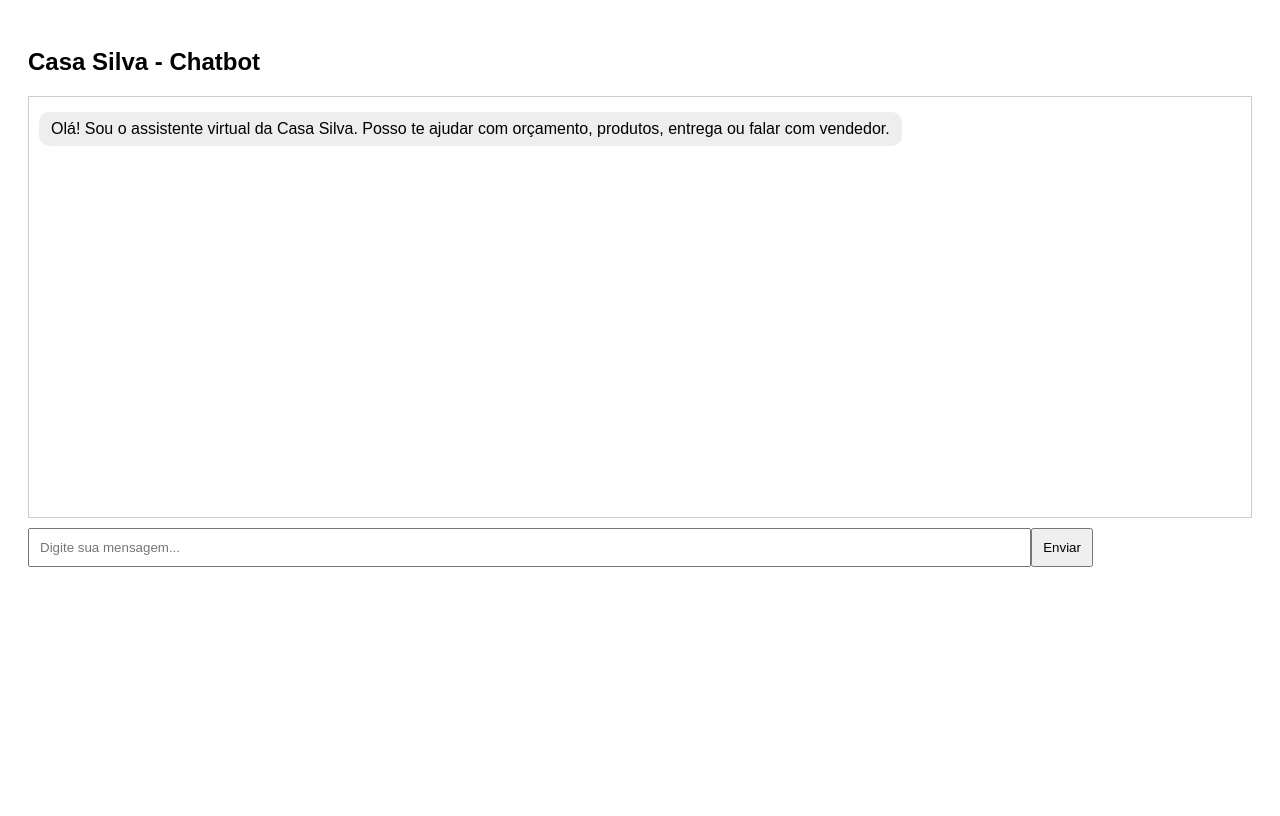
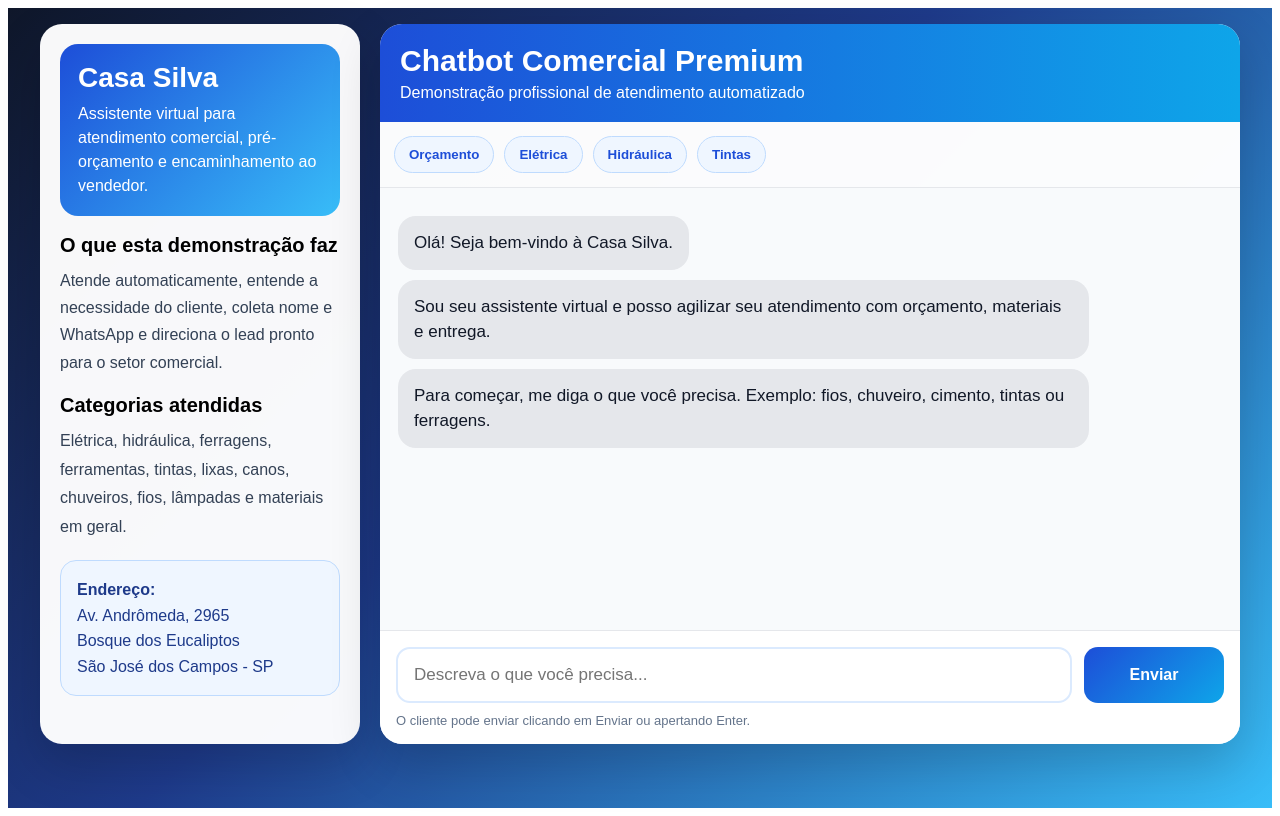
Before and after one commit to Cacohome/chatbot-casa-silva, a React (Vite) app: page / in a window 1280 px wide. Built offline with nearby package versions, Linux system fonts and the light colour scheme.

Commit message:
Update App.jsx

```diff
--- a/src/App.jsx
+++ b/src/App.jsx
@@ -1,73 +1,227 @@
-import { useState } from "react";
+import React, { useState } from "react";
 
 export default function App() {
+  const [step, setStep] = useState("inicio");
+  const [input, setInput] = useState("");
+  const [lead, setLead] = useState({
+    necessidade: "",
+    nome: "",
+    telefone: "",
+  });
+
   const [messages, setMessages] = useState([
     {
       role: "bot",
-      text: "Olá! Sou o assistente virtual da Casa Silva. Posso te ajudar com orçamento, produtos, entrega ou falar com vendedor.",
+      text: "Olá! Seja bem-vindo à Casa Silva.",
+    },
+    {
+      role: "bot",
+      text: "Sou seu assistente virtual e posso agilizar seu atendimento com orçamento, materiais e entrega.",
+    },
+    {
+      role: "bot",
+      text: "Para começar, me diga o que você precisa. Exemplo: fios, chuveiro, cimento, tintas ou ferragens.",
     },
   ]);
 
-  const [input, setInput] = useState("");
-
-  function getBotReply(msg) {
-    const text = msg.toLowerCase();
-
-    if (text.includes("orçamento") || text.includes("preço")) {
-      return "Perfeito! Me diga os produtos e quantidades que você precisa que eu monto um orçamento.";
+  function addMessage(role, text) {
+    setMessages((prev) => [...prev, { role, text }]);
   }
 
-    if (text.includes("fio") || text.includes("lâmpada")) {
-      return "Temos fios, cabos, lâmpadas e materiais elétricos em geral. Quer que eu monte um orçamento?";
+  function tratarNecessidade(texto) {
+    const text = texto.toLowerCase();
+
+    if (text.includes("cimento")) return "Perfeito. Já identifiquei interesse em cimento.";
+    if (text.includes("tijolo")) return "Ótimo. Já identifiquei interesse em tijolos.";
+    if (text.includes("fio") || text.includes("cabo")) return "Perfeito. Já identifiquei interesse em fios e cabos.";
+    if (text.includes("chuveiro")) return "Ótimo. Já identifiquei interesse em chuveiros.";
+    if (text.includes("tinta") || text.includes("lixa")) return "Perfeito. Já identifiquei interesse em tintas e acabamento.";
+    if (text.includes("cano") || text.includes("hidrául")) return "Ótimo. Já identifiquei interesse em materiais hidráulicos.";
+    if (text.includes("ferragem") || text.includes("ferramenta")) return "Perfeito. Já identifiquei interesse em ferragens e ferramentas.";
+
+    return "Perfeito. Já registrei sua necessidade.";
   }
 
-    if (text.includes("cano") || text.includes("chuveiro")) {
-      return "Temos canos, conexões, chuveiros e materiais hidráulicos. Me diga o que precisa.";
+  function enviarMensagem(textoManual) {
+    const texto = (textoManual ?? input).trim();
+    if (!texto) return;
+
+    addMessage("user", texto);
+
+    if (step === "inicio") {
+      setLead((prev) => ({ ...prev, necessidade: texto }));
+      addMessage("bot", tratarNecessidade(texto));
+      addMessage("bot", "Agora me informe seu nome para eu registrar seu pré-atendimento.");
+      setStep("nome");
+    } else if (step === "nome") {
+      setLead((prev) => ({ ...prev, nome: texto }));
+      addMessage(
+        "bot",
+        `Perfeito, ${texto}. Agora informe seu WhatsApp com DDD para que nossa equipe comercial finalize seu atendimento e envie o orçamento.`
+      );
+      setStep("telefone");
+    } else if (step === "telefone") {
+      setLead((prev) => ({ ...prev, telefone: texto }));
+      addMessage("bot", "Perfeito. Seu atendimento foi registrado com sucesso.");
+      addMessage("bot", "Nossa equipe comercial pode continuar seu atendimento e preparar seu orçamento completo.");
+      setStep("final");
     }
 
-    if (text.includes("tinta") || text.includes("lixa")) {
-      return "Trabalhamos com tintas, lixas e materiais de acabamento. Posso te indicar opções.";
-    }
-
-    if (text.includes("entrega")) {
-      return "Fazemos entrega em São José dos Campos. Me diga o bairro para verificar.";
-    }
-
-    if (text.includes("endereço")) {
-      return "Estamos na Av. Andrômeda, 2965 - Bosque dos Eucaliptos.";
-    }
-
-    if (text.includes("vendedor")) {
-      return "Posso te encaminhar para um vendedor agora mesmo.";
-    }
-
-    return "Posso te ajudar com orçamento, produtos ou entrega. O que você precisa?";
-  }
-
-  function sendMessage() {
-    if (!input) return;
-
-    const newMessages = [
-      ...messages,
-      { role: "user", text: input },
-      { role: "bot", text: getBotReply(input) },
-    ];
-
-    setMessages(newMessages);
     setInput("");
   }
 
+  function onKeyDown(e) {
+    if (e.key === "Enter") {
+      e.preventDefault();
+      enviarMensagem();
+    }
+  }
+
+  function preencherRapido(texto) {
+    enviarMensagem(texto);
+  }
+
+  const whatsappLink = `https://wa.me/5512981113281?text=${encodeURIComponent(
+    `Olá, sou ${lead.nome || "cliente"}.\nTenho interesse em: ${lead.necessidade || "orçamento"}.\nMeu telefone é: ${lead.telefone || ""}`
+  )}`;
+
   return (
-    <div style={{ fontFamily: "Arial", padding: 20 }}>
-      <h2>Casa Silva - Chatbot</h2>
+    <div
+      style={{
+        minHeight: "100vh",
+        padding: 16,
+        fontFamily: "Arial, sans-serif",
+        background: "linear-gradient(135deg, #0f172a 0%, #1e3a8a 45%, #38bdf8 100%)",
+        boxSizing: "border-box",
+      }}
+    >
+      <div
+        style={{
+          maxWidth: 1200,
+          margin: "0 auto",
+          display: "grid",
+          gridTemplateColumns: "320px 1fr",
+          gap: 20,
+        }}
+      >
+        <div
+          style={{
+            background: "rgba(255,255,255,0.97)",
+            borderRadius: 22,
+            padding: 20,
+            boxShadow: "0 20px 50px rgba(0,0,0,0.18)",
+          }}
+        >
+          <div
+            style={{
+              background: "linear-gradient(135deg, #1d4ed8, #38bdf8)",
+              borderRadius: 18,
+              padding: 18,
+              color: "#fff",
+              marginBottom: 18,
+            }}
+          >
+            <div style={{ fontSize: 28, fontWeight: 700 }}>Casa Silva</div>
+            <div style={{ marginTop: 8, lineHeight: 1.5 }}>
+              Assistente virtual para atendimento comercial, pré-orçamento e encaminhamento ao vendedor.
+            </div>
+          </div>
+
+          <div style={{ marginBottom: 18 }}>
+            <div style={{ fontWeight: 700, fontSize: 20, marginBottom: 10 }}>
+              O que esta demonstração faz
+            </div>
+            <div style={{ color: "#334155", lineHeight: 1.7 }}>
+              Atende automaticamente, entende a necessidade do cliente, coleta nome e WhatsApp e direciona o lead pronto para o setor comercial.
+            </div>
+          </div>
+
+          <div style={{ marginBottom: 18 }}>
+            <div style={{ fontWeight: 700, fontSize: 20, marginBottom: 10 }}>
+              Categorias atendidas
+            </div>
+            <div style={{ color: "#334155", lineHeight: 1.8 }}>
+              Elétrica, hidráulica, ferragens, ferramentas, tintas, lixas, canos, chuveiros, fios, lâmpadas e materiais em geral.
+            </div>
+          </div>
 
           <div
             style={{
-          border: "1px solid #ccc",
-          padding: 10,
-          height: 400,
+              background: "#eff6ff",
+              border: "1px solid #bfdbfe",
+              borderRadius: 16,
+              padding: 16,
+              color: "#1e3a8a",
+              lineHeight: 1.6,
+            }}
+          >
+            <strong>Endereço:</strong>
+            <br />
+            Av. Andrômeda, 2965
+            <br />
+            Bosque dos Eucaliptos
+            <br />
+            São José dos Campos - SP
+          </div>
+        </div>
+
+        <div
+          style={{
+            background: "rgba(255,255,255,0.98)",
+            borderRadius: 22,
+            boxShadow: "0 20px 50px rgba(0,0,0,0.18)",
+            overflow: "hidden",
+            display: "flex",
+            flexDirection: "column",
+            minHeight: 720,
+          }}
+        >
+          <div
+            style={{
+              padding: 20,
+              background: "linear-gradient(90deg, #1d4ed8, #0ea5e9)",
+              color: "#fff",
+            }}
+          >
+            <div style={{ fontSize: 30, fontWeight: 800 }}>
+              Chatbot Comercial Premium
+            </div>
+            <div style={{ marginTop: 6 }}>
+              Demonstração profissional de atendimento automatizado
+            </div>
+          </div>
+
+          <div
+            style={{
+              padding: 14,
+              borderBottom: "1px solid #e5e7eb",
+              display: "flex",
+              gap: 10,
+              flexWrap: "wrap",
+            }}
+          >
+            <button onClick={() => preencherRapido("Quero fazer um orçamento")} style={quickBtn}>
+              Orçamento
+            </button>
+            <button onClick={() => preencherRapido("Preciso de fios e lâmpadas")} style={quickBtn}>
+              Elétrica
+            </button>
+            <button onClick={() => preencherRapido("Preciso de canos e chuveiro")} style={quickBtn}>
+              Hidráulica
+            </button>
+            <button onClick={() => preencherRapido("Quero tintas e lixas")} style={quickBtn}>
+              Tintas
+            </button>
+          </div>
+
+          <div
+            style={{
+              flex: 1,
+              minHeight: 320,
+              maxHeight: 420,
               overflowY: "auto",
-          marginBottom: 10,
+              padding: 18,
+              background: "#f8fafc",
             }}
           >
             {messages.map((msg, i) => (
@@ -75,16 +229,23 @@ export default function App() {
                 key={i}
                 style={{
                   textAlign: msg.role === "user" ? "right" : "left",
-              margin: "5px 0",
+                  margin: "10px 0",
                 }}
               >
                 <span
                   style={{
-                background: msg.role === "user" ? "#007bff" : "#eee",
-                color: msg.role === "user" ? "#fff" : "#000",
-                padding: "8px 12px",
-                borderRadius: 10,
+                    maxWidth: "80%",
                     display: "inline-block",
+                    whiteSpace: "pre-line",
+                    padding: "14px 16px",
+                    borderRadius: 18,
+                    lineHeight: 1.5,
+                    fontSize: 17,
+                    background:
+                      msg.role === "user"
+                        ? "linear-gradient(135deg, #2563eb, #0ea5e9)"
+                        : "#e5e7eb",
+                    color: msg.role === "user" ? "#fff" : "#111827",
                   }}
                 >
                   {msg.text}
@@ -93,16 +254,101 @@ export default function App() {
             ))}
           </div>
 
+          <div
+            style={{
+              padding: 16,
+              borderTop: "1px solid #e5e7eb",
+              background: "#fff",
+            }}
+          >
+            {step !== "final" ? (
+              <div
+                style={{
+                  display: "grid",
+                  gridTemplateColumns: "1fr 140px",
+                  gap: 12,
+                }}
+              >
                 <input
                   value={input}
                   onChange={(e) => setInput(e.target.value)}
-        placeholder="Digite sua mensagem..."
-        style={{ width: "80%", padding: 10 }}
+                  onKeyDown={onKeyDown}
+                  placeholder={
+                    step === "inicio"
+                      ? "Descreva o que você precisa..."
+                      : step === "nome"
+                      ? "Digite seu nome..."
+                      : "Digite seu WhatsApp com DDD..."
+                  }
+                  style={{
+                    width: "100%",
+                    padding: 16,
+                    fontSize: 17,
+                    borderRadius: 14,
+                    border: "2px solid #dbeafe",
+                    outline: "none",
+                    boxSizing: "border-box",
+                  }}
                 />
-
-      <button onClick={sendMessage} style={{ padding: 10 }}>
+                <button
+                  onClick={() => enviarMensagem()}
+                  style={{
+                    padding: "16px 20px",
+                    borderRadius: 14,
+                    border: "none",
+                    background: "linear-gradient(135deg, #1d4ed8, #0ea5e9)",
+                    color: "#fff",
+                    fontWeight: 700,
+                    fontSize: 16,
+                    cursor: "pointer",
+                  }}
+                >
                   Enviar
                 </button>
               </div>
+            ) : (
+              <a
+                href={whatsappLink}
+                target="_blank"
+                rel="noreferrer"
+                style={{
+                  display: "block",
+                  textAlign: "center",
+                  background: "#25D366",
+                  color: "#fff",
+                  padding: 18,
+                  borderRadius: 14,
+                  textDecoration: "none",
+                  fontWeight: 800,
+                  fontSize: 18,
+                }}
+              >
+                Falar com vendedor no WhatsApp
+              </a>
+            )}
+
+            <div
+              style={{
+                marginTop: 10,
+                fontSize: 13,
+                color: "#64748b",
+              }}
+            >
+              O cliente pode enviar clicando em Enviar ou apertando Enter.
+            </div>
+          </div>
+        </div>
+      </div>
+    </div>
   );
 }
+
+const quickBtn = {
+  padding: "10px 14px",
+  borderRadius: 999,
+  border: "1px solid #bfdbfe",
+  background: "#eff6ff",
+  color: "#1d4ed8",
+  fontWeight: 700,
+  cursor: "pointer",
+};
```
Lines whose indentation alone changed are shown as unchanged.
